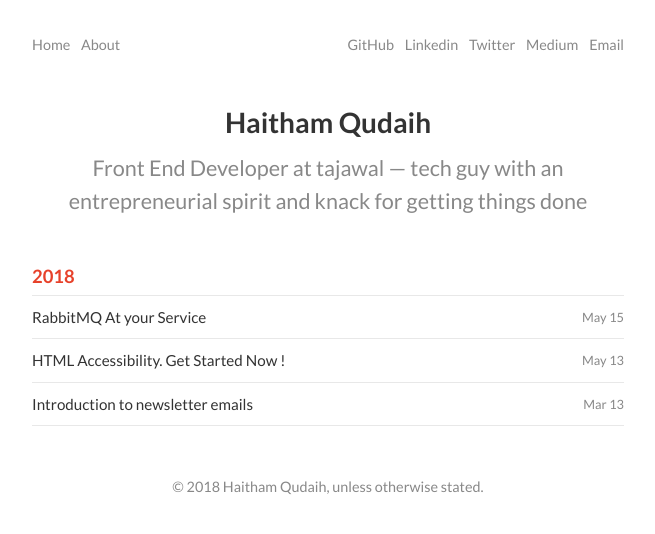
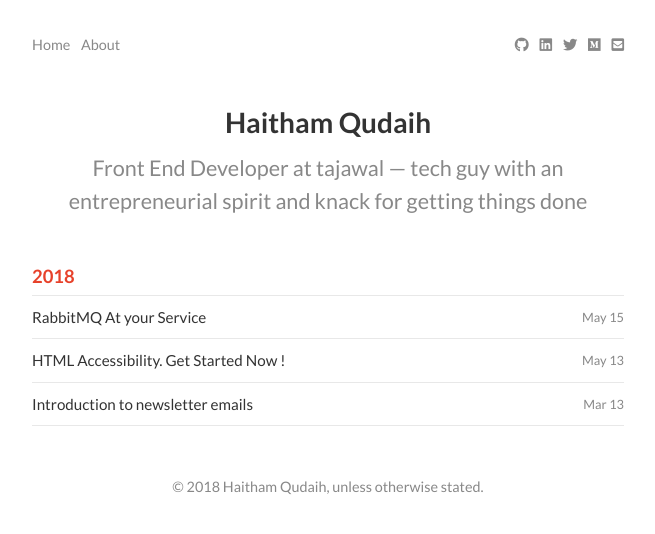
Before and after one commit to haithamq/haithamq.github.io, a Jekyll site: the page built from index.html, in a window 1280 px wide. Shown: the top 534 px of the page, without its empty margins (312-967 px from the left). Built offline with Jekyll 4.4.1, drawn with Linux system fonts in a browser that asks for light colours; nearby versions of some CDN libraries.

Commit message:
adding icons-nav-bar

```diff
--- a/_includes/nav.html
+++ b/_includes/nav.html
@@ -1,3 +1,5 @@
+<link rel="stylesheet" href="https://use.fontawesome.com/releases/v5.1.0/css/all.css" integrity="sha384-lKuwvrZot6UHsBSfcMvOkWwlCMgc0TaWr+30HWe3a4ltaBwTZhyTEggF5tJv8tbt" crossorigin="anonymous">
+
 <nav class="nav">
     <div class="nav__left">
         <a href="/">Home</a>
@@ -5,10 +7,10 @@
     </div>
 
     <div class="nav__right">
-        <a target="_blank" href="https://github.com/{{ site.github }}" class="link-github">GitHub</a>
-        <a target="_blank" href="https://www.linkedin.com/in/haithamqudaih/" class="link-linkedin">Linkedin</a>
-        <a target="_blank" href="https://twitter.com/heetho_fs" class="link-twitter">Twitter</a>
-        <a target="_blank" href="https://medium.com/@haithamqdaih" class="link-twitter">Medium</a>
-        <a href="mailto:{{ site.email }}" class="link-email">Email</a>
+        <a target="_blank" href="https://github.com/{{ site.github }}" class="fab fa-github"></a>
+        <a target="_blank" href="https://www.linkedin.com/in/haithamqudaih/" class="fab fa-linkedin"></a>
+        <a target="_blank" href="https://twitter.com/heetho_fs" class="fab fa-twitter"></a>
+        <a target="_blank" href="https://medium.com/heetho_fs" class="fab fa-medium"></a>
+        <a href="mailto:{{ site.email }}" class="fas fa-envelope-square"></a>
     </div>
 </nav>
```
Also changed, not shown: img/GitHub-Mark.png (added).
